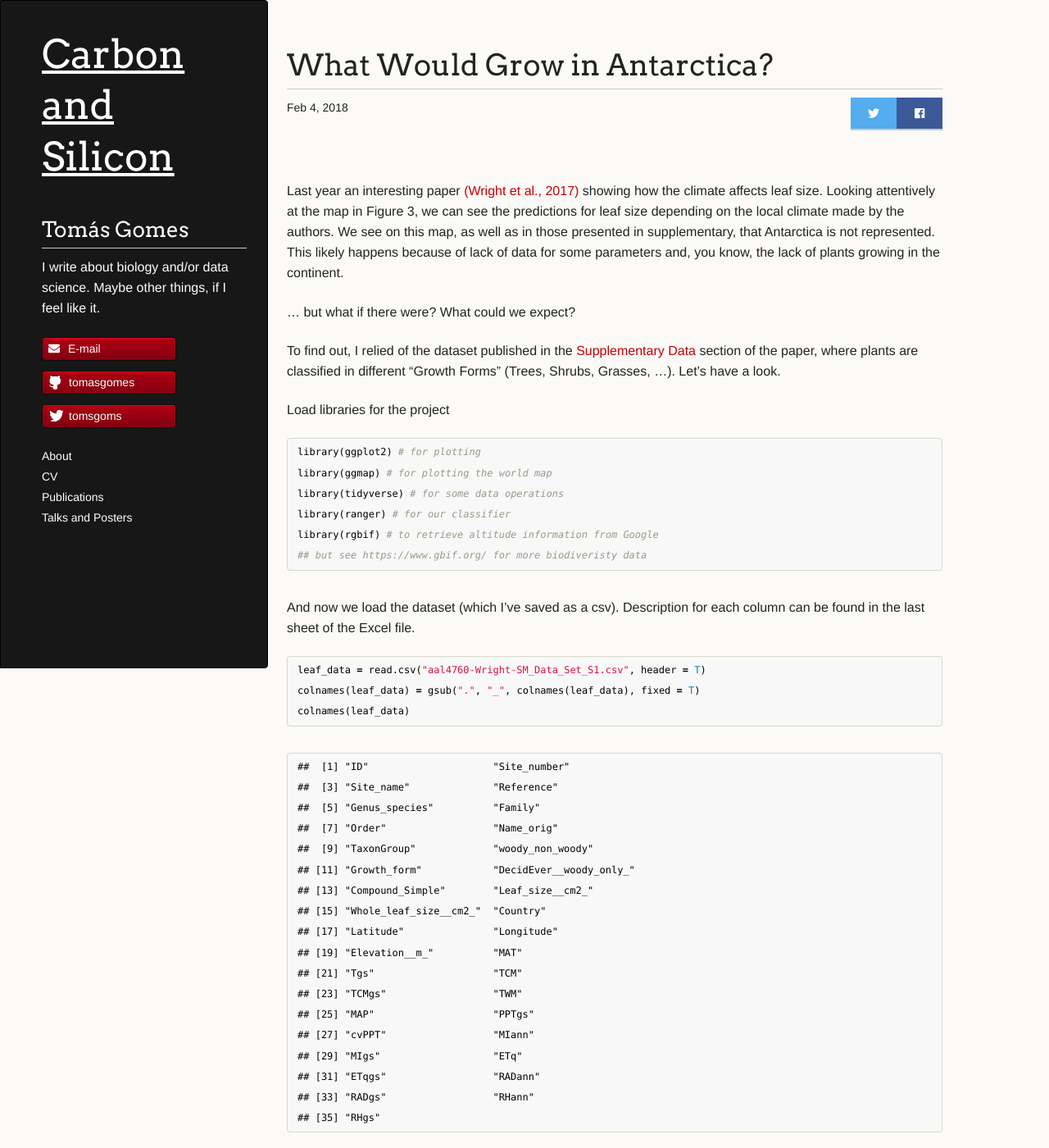
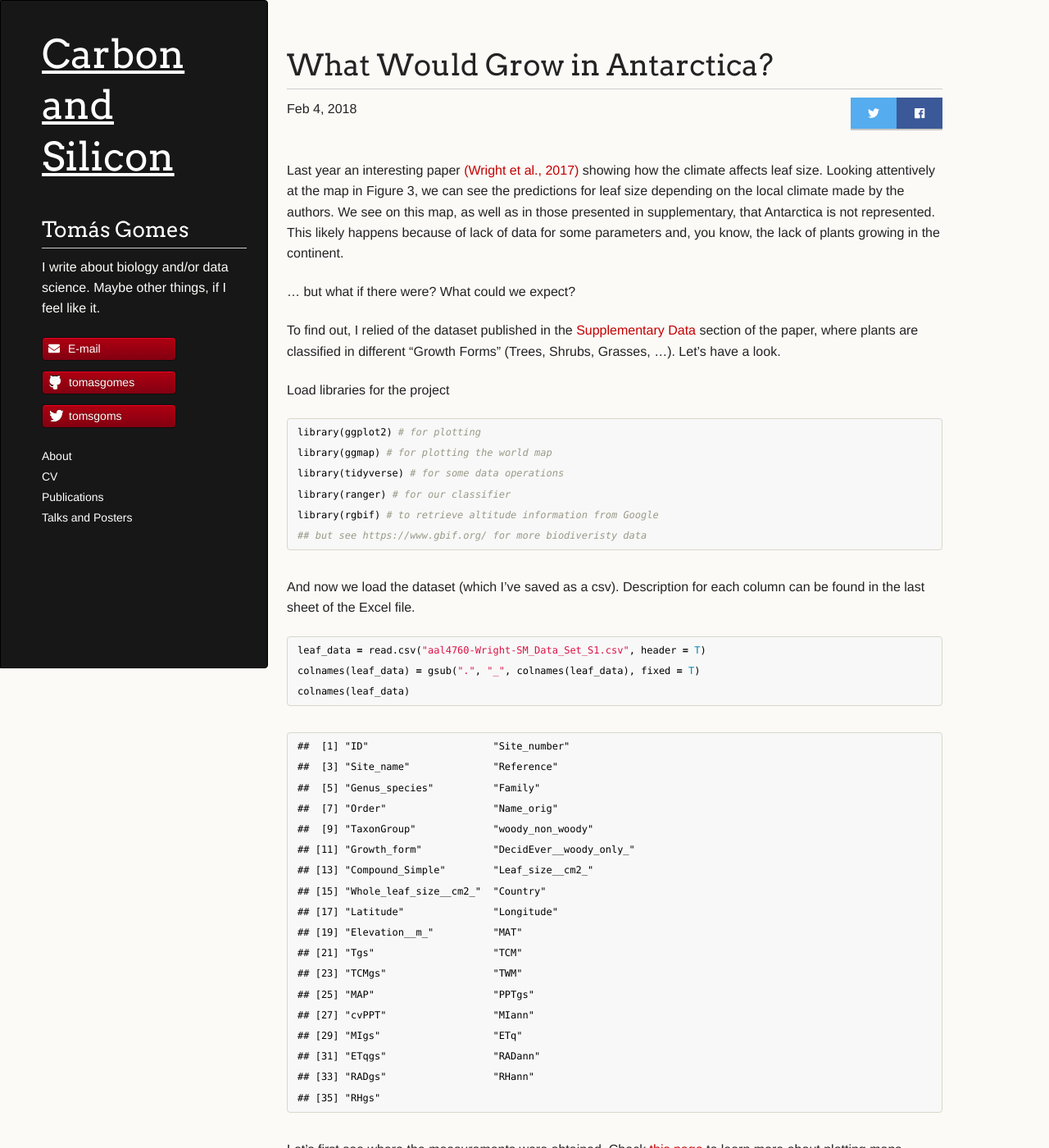
Before and after one commit to tomasgomes/tomasgomes.github.io, a Jekyll site: the page built from _posts/2018-02-04-plant_types.md, in a window 1280 px wide and 1400 px high. Shown: the whole window at 82% size. Built offline with Jekyll 4.4.1, drawn with Linux system fonts in a browser that asks for light colours; nearby versions of some CDN libraries.

Commit message:
URL tweaks

```diff
--- a/_layouts/post.html
+++ b/_layouts/post.html
@@ -5,17 +5,16 @@
 
 
   <h1 class="post-title p-name" itemprop="name headline">{{ page.title | escape }}</h1>
-  <a style="float: right" href="http://www.facebook.com/sharer/sharer.php?u={{post.url}}" target="_blank" class="share-btn facebook">
+  <a style="float: right" href="http://www.facebook.com/sharer/sharer.php?u={{site.url}}{{page.url}}" target="_blank" class="share-btn facebook">
     <i class="fab fa-facebook"></i>
   </a>
-  <a style="float: right" href="http://twitter.com/share?url={{post.url}}&text={{ page.title | escape }}&via=tomsgoms" target="_blank" class="share-btn twitter">
+  <a style="float: right" href="http://twitter.com/share?url={{site.url}}{{page.url}}&text={{ page.title | escape }}&via=tomsgoms" target="_blank" class="share-btn twitter">
     <i class="fab fa-twitter"></i>
   </a>
   <time class="dt-published" datetime="{{ page.date | date_to_xmlschema }}" itemprop="datePublished">
     {% assign date_format = site.minima.date_format | default: "%b %-d, %Y" %}
     {{ page.date | date: date_format }}
   </time>
-  <br />
   <br />
   <br />
   <br />
--- a/_sass/jekyll-theme-dinky.scss
+++ b/_sass/jekyll-theme-dinky.scss
@@ -68,6 +68,11 @@
 
 h3 {
 	font-size: 18px;
+}
+
+time {
+  font-size: 16px;
+  vertical-align: middle;
 }
 
 h4, h5, h6 {
```
